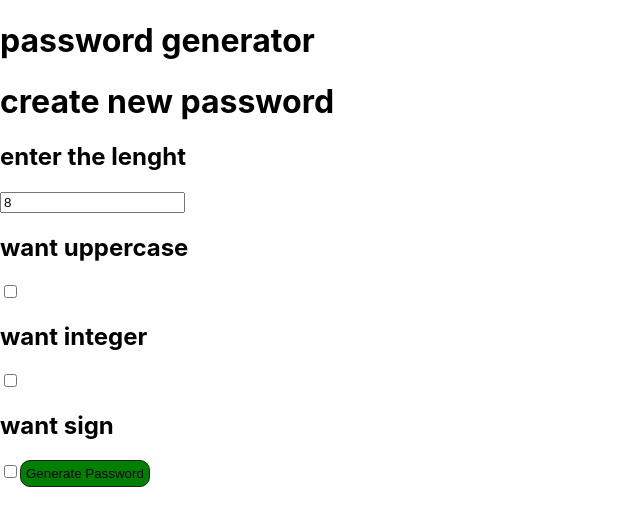
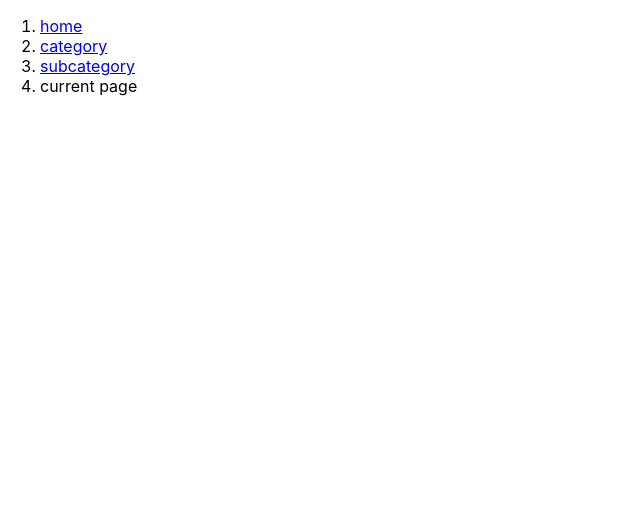
Before and after one commit to aniket2727/React-Interview, a React (Create React App) app in the folder app/: page / in a window 1280 px wide. Shown: the top 526 px of the page, without its empty margins (0-640 px from the left). Built offline with nearby package versions, Linux system fonts and the light colour scheme.

Commit message:
add beadman

```diff
--- a/app/src/App.js
+++ b/app/src/App.js
@@ -142,10 +142,11 @@ import A36 from "./A36";
 import A37 from "./A37";
 import Progressbar from "./Progressbar";
 import Passwordgenerator from "./Passwordgenerator";
+import Mainb from "./breadcumb/Mianb";
 function App() {
   return (
     <div className="">
-     <Passwordgenerator/>
+      <Mainb/>
     </div>
   );
 }
--- /dev/null
+++ b/app/src/breadcumb/Mianb.js
@@ -0,0 +1,31 @@
+
+
+
+
+
+import React from 'react'
+import Page from './Page'
+
+
+const Mainb=()=>{
+
+
+    const data=[{
+        label:"home",url:"/"
+    },{
+        label:"category",url:"/category"
+    },{
+        label:"subcategory",url:"/subcategory"
+    },{
+        label:"current page"
+    }]
+    return(
+        <div>
+           <Page  item={data} />
+        </div>
+    )
+}
+
+
+
+export default Mainb;
--- /dev/null
+++ b/app/src/breadcumb/Page.js
@@ -0,0 +1,25 @@
+
+
+
+import React from 'react'
+
+const Page = ({item}) => {
+  return (
+    <div>
+    <ol>
+       {
+        item.map((item,index)=>(
+            <li key={index} className={`breadcrumb-item ${index===item.length-1 ?'active':''}`}>
+            {
+                index===item.length-1?(item.label):(  <a href={item.url}>{item.label}</a>)
+            }
+            </li>
+        ))
+       }
+    </ol>
+
+    </div>
+  )
+}
+
+export default Page
```
